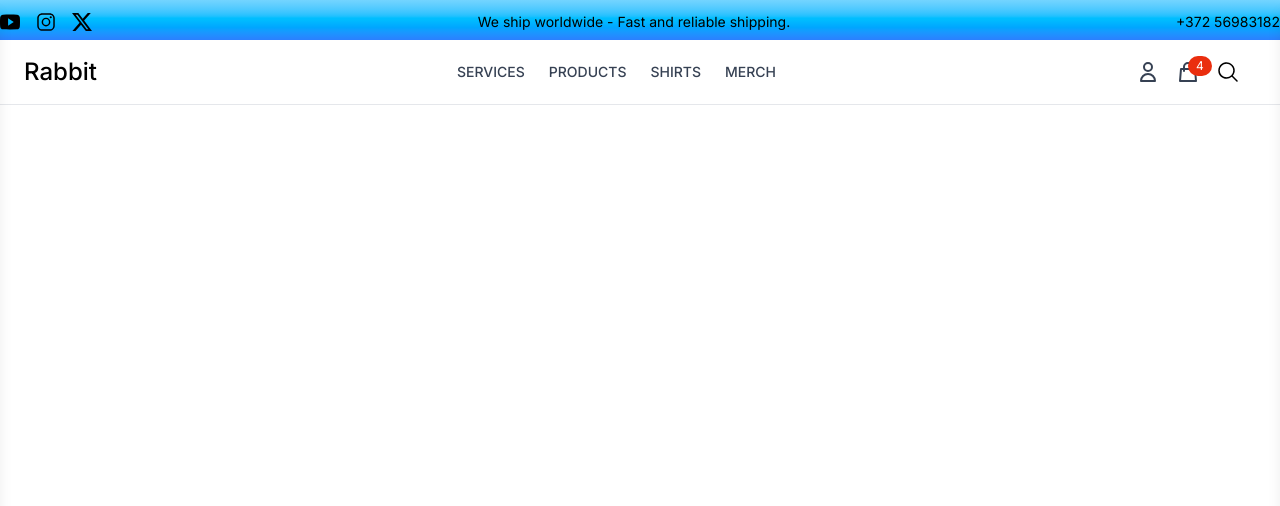
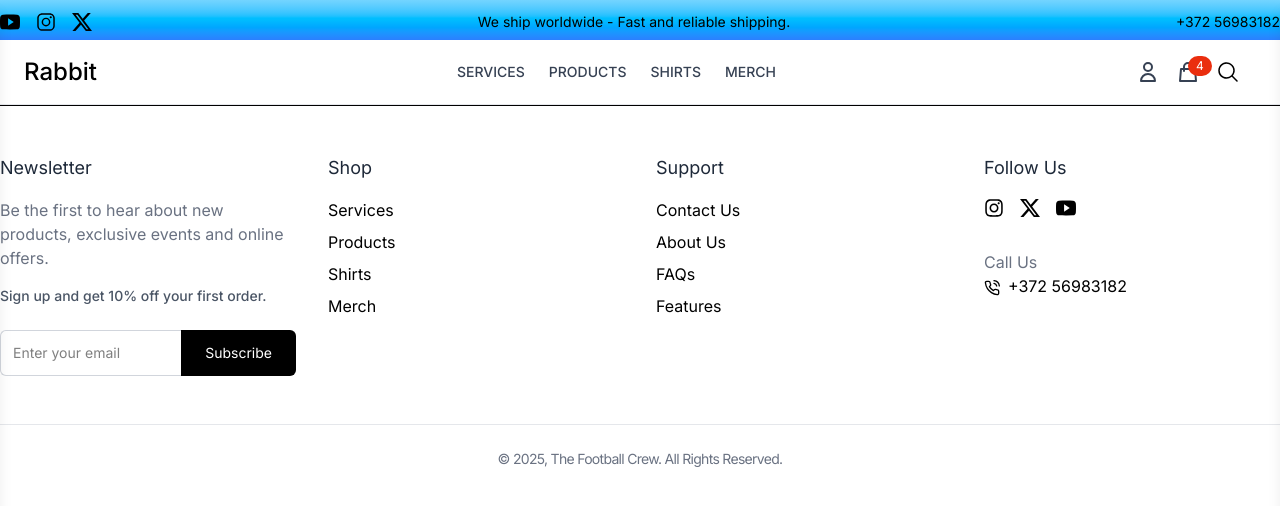
Before and after one commit to nadimmetwalli/theftblcrew-shop-ecommerce, a React (Vite) app in the folder frontend/: page / in a window 1280 px wide. Shown: the top 506 px of the page. Built offline with nearby package versions, Linux system fonts and the light colour scheme.

Commit message:
Footer Done

```diff
--- /dev/null
+++ b/frontend/src/components/Common/Footer.jsx
@@ -0,0 +1,165 @@
+import React from 'react'
+import { Link } from 'react-router-dom';
+import { FaInstagram } from "react-icons/fa";
+import { BsTwitterX } from "react-icons/bs";
+import { IoLogoYoutube } from "react-icons/io5";
+import { FiPhoneCall } from "react-icons/fi";
+
+
+
+
+
+const Footer = () => {
+  return (
+    <footer className='border-t py-12'>
+      <div className='container mx-auto grid grid-cols-1 md:grid-cols-4 gap-8 px-4 lg:px-0'>
+        <div>
+            <h3 className='text-lg text-gray-800 mb-4'>Newsletter</h3>
+            <p className='text-gray-500 mb-4'>
+                Be the first to hear about new products, exclusive events and online offers.
+            </p>
+           <p className='font-medium text-sm text-gray-600 mb-6'>Sign up and get 10% off your first order.</p>
+
+           {/* Newsletter form  */}
+           <form className='flex'>
+                <input type='email' placeholder='Enter your email' className='p-3 w-full text-sm border-t border-l border-b border-gray-300 rounded-l-md focus:outline-none focus:ring-2 focus:ring-gray-500 transition-all' required
+                />
+
+                <button type='submit' className='bg-black text-white px-6 py-3 text-sm rounded-r-md hover:bg-gray-800 transition-all'>Subscribe</button>
+
+           </form>
+        </div>
+        {/* Shop Link */}
+        <div className=''>
+            <h3 className='text-lg text-gray-800 mb-4'>Shop</h3>
+            <ul className='space-y-2' text-gray-600>
+                <li >
+                    <Link
+                    to="#"
+                    className="hover:text-gray-500 transition-colors">
+                        Services
+                    </Link>
+                </li>
+
+                <li>
+
+                    <Link
+                    to="#"
+                    className="hover:text-gray-500 transition-colors">
+                        Products
+                    </Link>
+                </li>
+
+                <li>
+
+                    <Link
+                    to="#"
+                    className="hover:text-gray-500 transition-colors">
+                        Shirts
+                    </Link>
+                </li>
+
+                <li>
+                    <Link
+                    to="#"
+                    className="hover:text-gray-500 transition-colors">
+                        Merch
+                    </Link>
+                </li>
+            </ul>
+        </div>
+
+        {/* Support links*/}
+
+        <div className=''>
+            <h3 className='text-lg text-gray-800 mb-4'>Support</h3>
+            <ul className='space-y-2' text-gray-600>
+                <li >
+                    <Link
+                    to="#"
+                    className="hover:text-gray-500 transition-colors">
+                        Contact Us
+                    </Link>
+                </li>
+
+                <li>
+
+                    <Link
+                    to="#"
+                    className="hover:text-gray-500 transition-colors">
+                        About Us
+                    </Link>
+                </li>
+
+                <li>
+
+                    <Link
+                    to="#"
+                    className="hover:text-gray-500 transition-colors">
+                        FAQs
+                    </Link>
+                </li>
+
+                <li>
+                    <Link
+                    to="#"
+                    className="hover:text-gray-500 transition-colors">
+                        Features
+                    </Link>
+                </li>
+            </ul>
+        </div>
+
+        {/* Follow us*/}
+        <div>
+        <h3 className='text-lg text-gray-800 mb-4'>Follow Us</h3>
+            <div className="flex items-center space-x-4 mv-6">
+                <a
+                    href='https://www.instagram.com/theftblcrew/'
+                    target='_blank'
+                    rel='noopener noreferrer'
+                    className='hover:text-gray-300'
+                >
+                    <FaInstagram className='h-5 w-5'/>
+
+                </a>
+
+                <a
+                    href='https://x.com/theftblcrew'
+                    target='_blank'
+                    rel='noopener noreferrer'
+                    className='hover:text-gray-300'
+                >
+                    <BsTwitterX className='h-5 w-5'/>
+
+                </a>
+
+                <a
+                    href='https://www.youtube.com/channel/UCwX0_WtB6crmcipA6EDTWZQ'
+                    target='_blank'
+                    rel='noopener noreferrer'
+                    className='hover:text-gray-300'
+                >
+                    <IoLogoYoutube className='h-5 w-5'/>
+
+                </a>
+            </div>
+            <p className='text-gray-500 mt-8'> Call Us</p>
+                <p className=''>
+                    <FiPhoneCall className='inline-block mr-2'/>
+                    +372 56983182
+                </p>
+        </div>
+      </div>
+
+    {/* Footer Bottom */}
+    <div className="container mx-auto mt-12 px-4 lg:px-0 border-t border-gray-200 pt-6">
+        <p className='text-gray-500 text-sm tracking-tighter text-center'>
+            © 2025, The Football Crew. All Rights Reserved.
+        </p>
+    </div>
+    </footer>
+  )
+}
+
+export default Footer
--- a/frontend/src/components/Layout/UserLayout.jsx
+++ b/frontend/src/components/Layout/UserLayout.jsx
@@ -1,5 +1,6 @@
 import React from 'react'
 import Header from "../Common/Header";
+import Footer from '../Common/Footer';
 
 const UserLayout = () => {
   return (
@@ -8,6 +9,7 @@
         <Header />
         {/* Main Content */}
         {/* Footer */}
+        <Footer />
     </>
   )
 }
```
